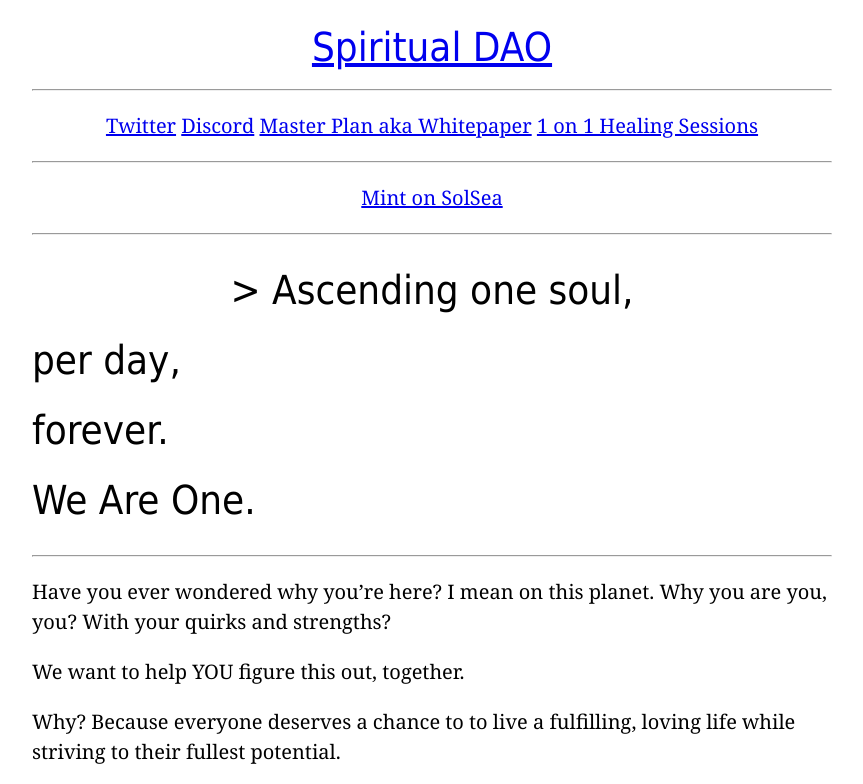
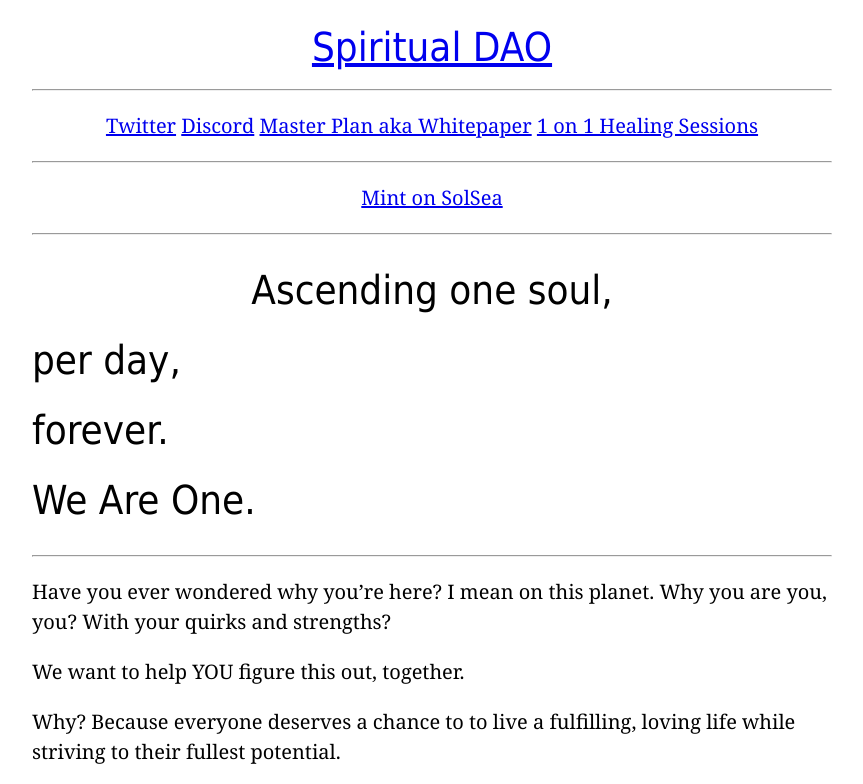
Before and after one commit to apafka/spiritualdao, a plain HTML site: page index.html in a window 1280 px wide. Shown: the top 784 px of the page, without its empty margins (208-1071 px from the left). Drawn offline with Linux system fonts and the light colour scheme.

Commit message:
Update index.html

```diff
--- a/index.html
+++ b/index.html
@@ -24,7 +24,7 @@
 
 		<h1>
 
-		<p style="text-align: center;">>
+		<p style="text-align: center;">
 		      Ascending one soul,
 		<p>
 		      per day,
@@ -32,6 +32,7 @@
 		      forever.
 		<p>
 		      We Are One.
+		</p>
 		</h1>
 		<p>
 
```
